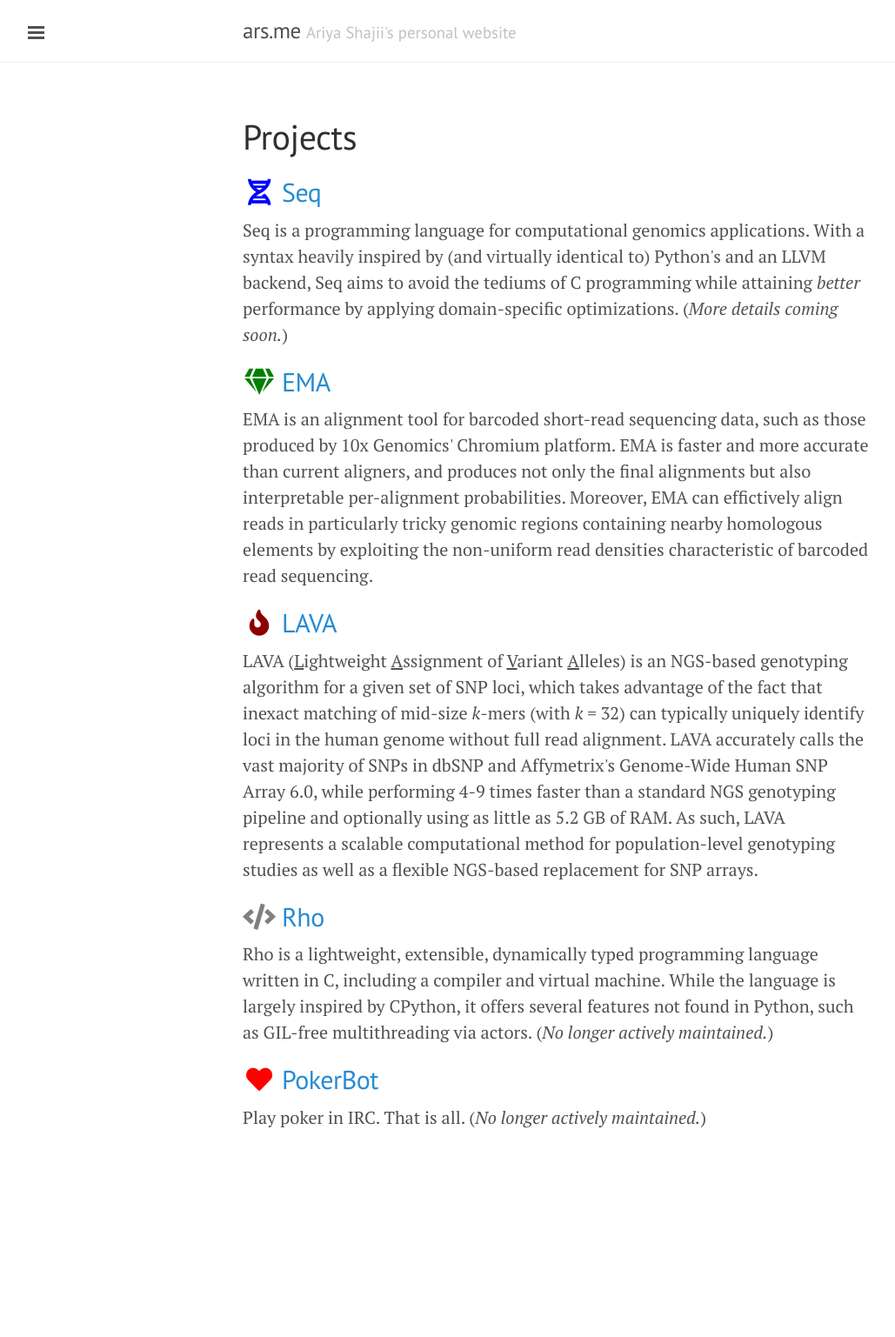
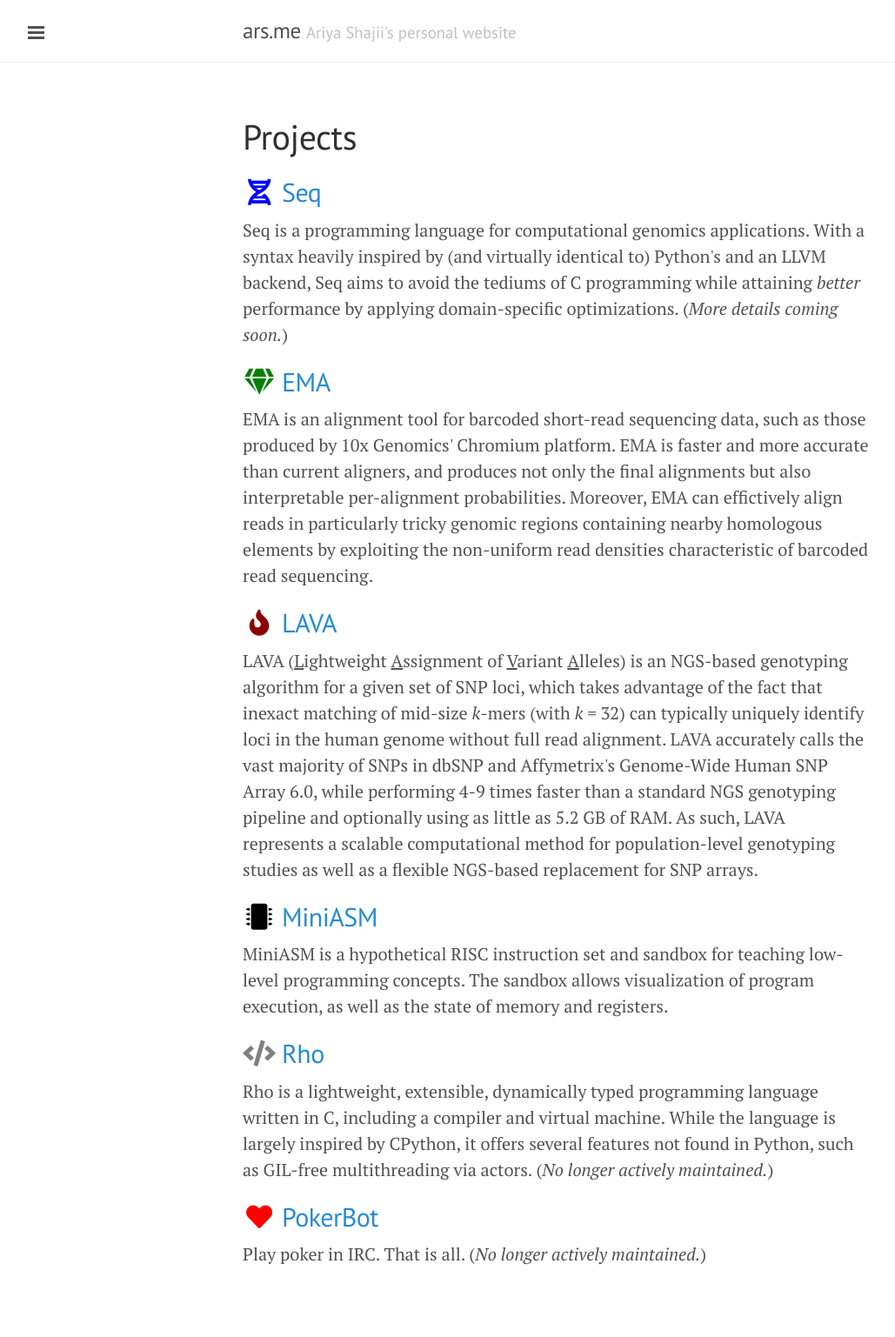
Before and after one commit to arshajii/arshajii.github.io, a Jekyll site: the page built from projects.html, in a window 1280 px wide. Shown: the whole page at 87% size, without its empty margins (1-1030 px from the left). Built offline with Jekyll 4.4.1, drawn with Linux system fonts in a browser that asks for light colours; nearby versions of some CDN libraries; before the commit the page ends 1380 px from its top, so only the background shows below that.

Commit message:
Update projects

```diff
--- a/projects.html
+++ b/projects.html
@@ -15,6 +15,9 @@ group: misc
 <h2><i class="fa fa-fire fa-fw" style="color:darkred"></i> <a href="http://lava.csail.mit.edu" target="_blank">LAVA</a></h2>
 <p>LAVA (<u>L</u>ightweight <u>A</u>ssignment of <u>V</u>ariant <u>A</u>lleles) is an NGS-based genotyping algorithm for a given set of SNP loci, which takes advantage of the fact that inexact matching of mid-size <i>k</i>-mers (with <i>k</i> = 32) can typically uniquely identify loci in the human genome without full read alignment. LAVA accurately calls the vast majority of SNPs in dbSNP and Affymetrix's Genome-Wide Human SNP Array 6.0, while performing 4-9 times faster than a standard NGS genotyping pipeline and optionally using as little as 5.2 GB of RAM. As such, LAVA represents a scalable computational method for population-level genotyping studies as well as a flexible NGS-based replacement for SNP arrays.</p>
 
+<h2><i class="fa fa-microchip fa-fw" style="color:black"></i> <a href="{{ site.url }}/mini-asm" target="_blank">MiniASM</a></h2>
+<p>MiniASM is a hypothetical RISC instruction set and sandbox for teaching low-level programming concepts. The sandbox allows visualization of program execution, as well as the state of memory and registers.</p>
+
 <h2><i class="fa fa-code fa-fw" style="color:gray"></i> <a href="https://github.com/arshajii/rho" target="_blank">Rho</a></h2>
 <p>Rho is a lightweight, extensible, dynamically typed programming language written in C, including a compiler and virtual machine. While the language is largely inspired by CPython, it offers several features not found in Python, such as GIL-free multithreading via actors. (<i>No longer actively maintained.</i>)</p>
 
```
